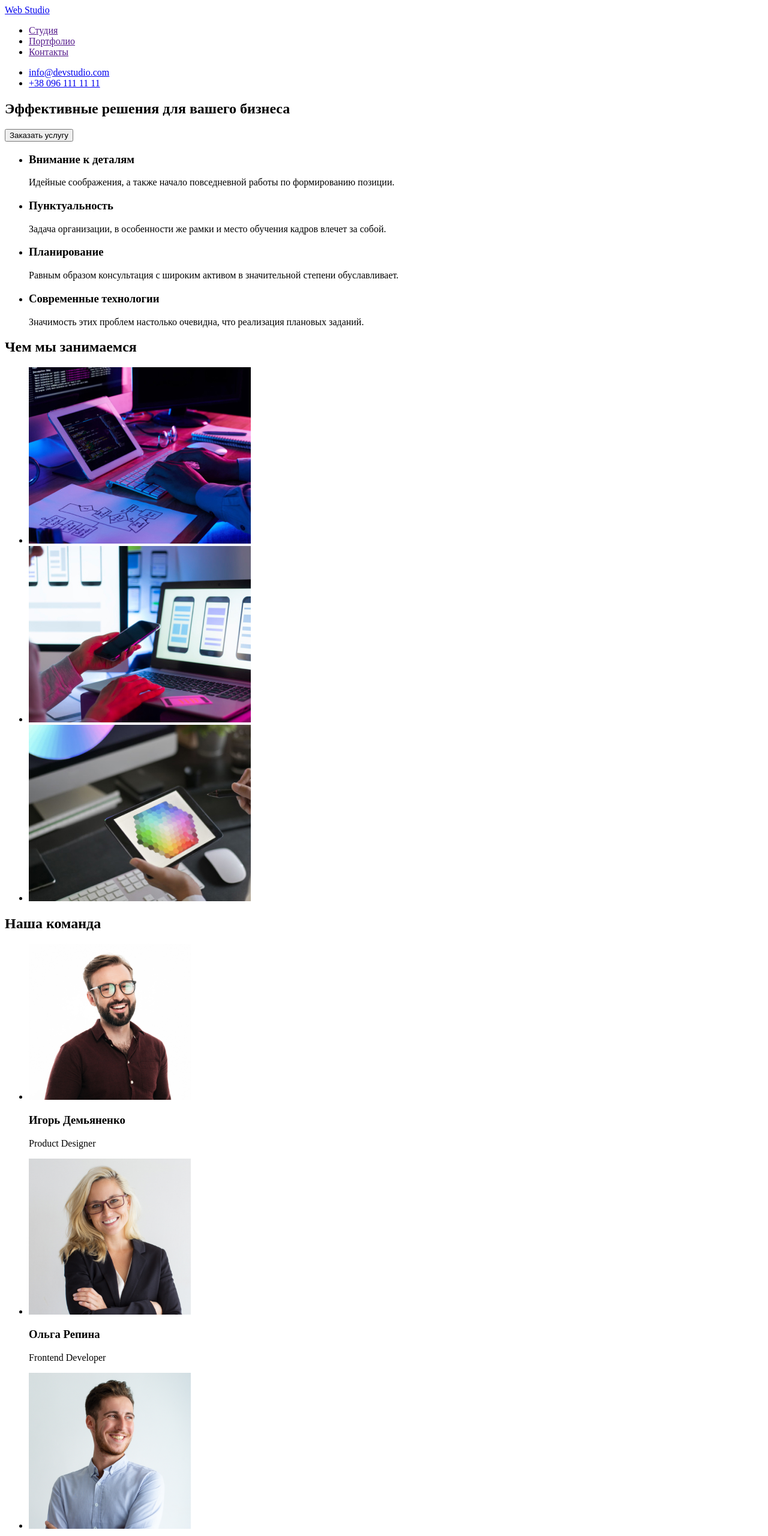
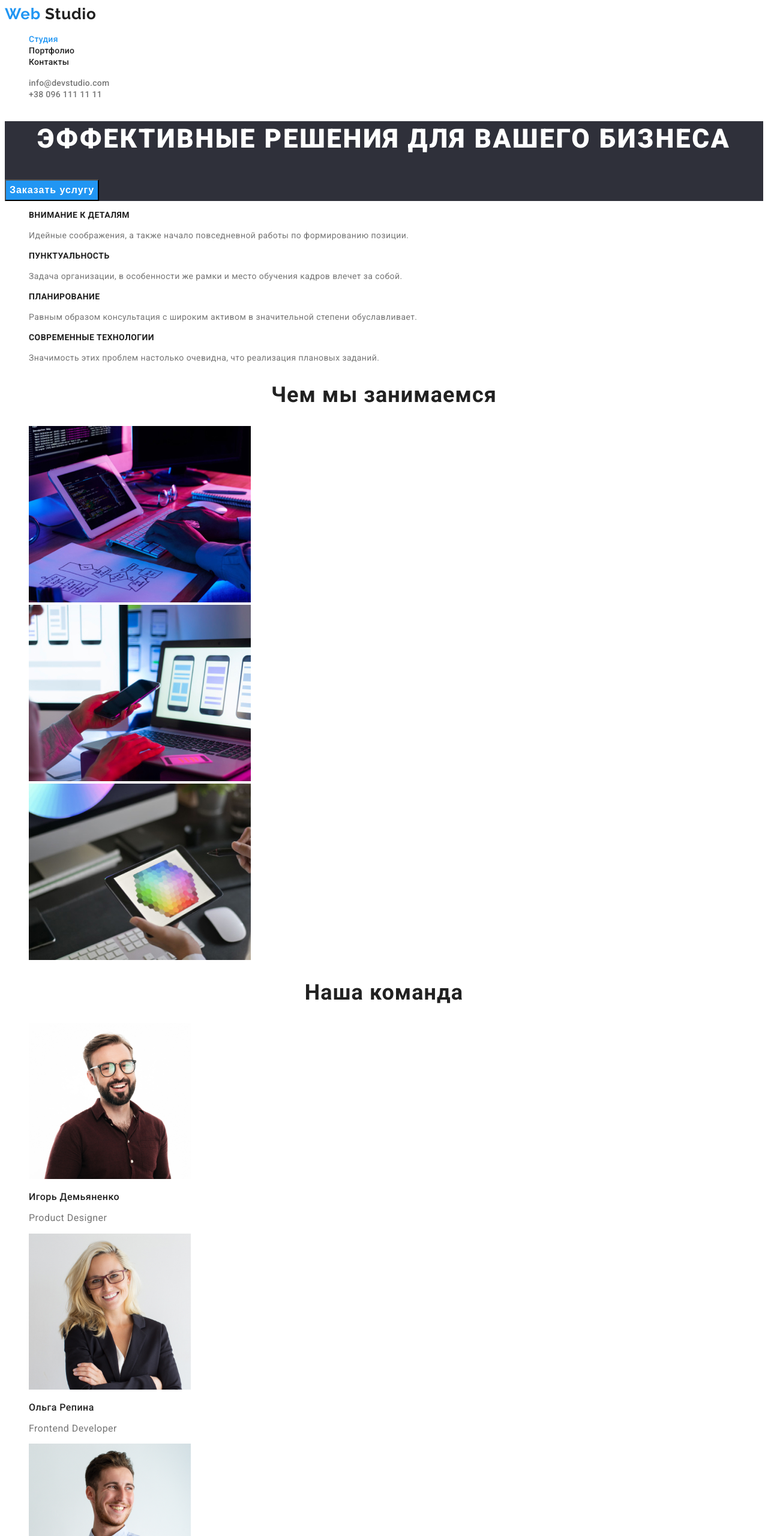
Before and after one commit to alexmykhalchuk/goit-markup-hw-02, a plain HTML site: page index.html in a window 1280 px wide. Shown: the top 2560 px of the page at 60% size. Drawn offline with Linux system fonts and the light colour scheme.

Commit message:
added styles and the second page

```diff
--- /dev/null
+++ b/css/styles.css
@@ -0,0 +1,196 @@
+/* ----------Общие стили---------- */
+
+:root {
+  --primary-text-color: #757575;
+  --secondary-text-color: #212121;
+  --accent-color: #2196f3;
+}
+
+body {
+  font-family: 'Roboto', sans-serif;
+  font-weight: 400;
+  background-color: #ffffff;
+}
+
+.list {
+  list-style: none;
+}
+
+.link {
+  text-decoration: none;
+}
+
+/* ----------Шапка---------- */
+
+.logo {
+  font-family: 'Raleway', sans-serif;
+  font-weight: 700;
+  font-size: 26px;
+  line-height: 1.19;
+  letter-spacing: 0.03em;
+  color: var(--secondary-text-color);
+}
+
+.logo-part {
+  color: var(--accent-color);
+}
+
+.menu-link {
+  font-weight: 500;
+  font-size: 14px;
+  line-height: 1.14;
+  letter-spacing: 0.02em;
+  color: var(--secondary-text-color);
+}
+
+.menu-link:hover,
+.menu-link:focus {
+  color: var(--accent-color);
+}
+
+.menu-link-active {
+  color: var(--accent-color);
+}
+
+.contact-info-email,
+.contact-info-tel {
+  font-weight: 500;
+  font-size: 14px;
+  line-height: 1.14px;
+  letter-spacing: 0.02em;
+  color: var(--primary-text-color);
+}
+
+.contact-info-email:hover,
+.contact-info-email:focus,
+.contact-info-tel:hover,
+.contact-info-tel:focus {
+  color: var(--accent-color);
+}
+
+/* ----------Hero---------- */
+
+.hero {
+  background: #2f303a;
+}
+
+.main-title {
+  font-weight: 900;
+  font-size: 44px;
+  line-height: 1.36;
+  text-align: center;
+  letter-spacing: 0.06em;
+  text-transform: uppercase;
+  color: #ffffff;
+}
+
+.modal-btn {
+  font-weight: 700;
+  font-size: 16px;
+  line-height: 1.88;
+  letter-spacing: 0.06em;
+  color: #ffffff;
+  background: #2196f3;
+  cursor: pointer;
+}
+
+/* ----------Компоненты---------- */
+
+.advantages-title {
+  font-weight: 700;
+  font-size: 14px;
+  line-height: 1.14;
+  letter-spacing: 0.03em;
+  text-transform: uppercase;
+  color: var(--secondary-text-color);
+}
+
+.description {
+  font-size: 14px;
+  line-height: 1.71;
+  letter-spacing: 0.03em;
+  color: var(--primary-text-color);
+}
+
+.skills-title,
+.employees-title {
+  font-weight: 700;
+  font-size: 36px;
+  line-height: 1.16;
+  text-align: center;
+  letter-spacing: 0.03em;
+  color: var(--secondary-text-color);
+}
+
+.employees-list-title {
+  font-weight: 500;
+  font-size: 16px;
+  line-height: 1.19;
+  /* text-align: center; */
+  letter-spacing: 0.03em;
+  color: var(--secondary-text-color);
+}
+
+.employees-list-description {
+  font-size: 16px;
+  line-height: 1.19;
+  /* text-align: center; */
+  letter-spacing: 0.03em;
+  color: var(--primary-text-color);
+}
+
+/* Footer */
+
+.footer {
+  background: #2f303a;
+}
+
+.logo-theme-dark {
+  color: #ffffff;
+}
+
+.address-list-link {
+  font-size: 14px;
+  line-height: 1.71;
+  letter-spacing: 0.03em;
+  color: rgba(255, 255, 255, 0.6);
+}
+
+.address-list-link:hover,
+.address-list-link:focus {
+  color: #ffffff;
+}
+
+/* Портфолио */
+
+.projects-filter-button {
+  font-weight: 500;
+  font-size: 16px;
+  line-height: 1.63;
+  text-align: center;
+  letter-spacing: 0.03em;
+  color: var(--secondary-text-color);
+  background: #f5f4fa;
+}
+
+.projects-filter-button:hover,
+.projects-filter-button:focus {
+  color: #ffffff;
+  background: var(--accent-color);
+}
+
+.projects-list-title {
+  font-weight: 700;
+  font-size: 18px;
+  line-height: 2;
+  letter-spacing: 0.06em;
+  color: var(--secondary-text-color);
+}
+
+.projects-description {
+  font-weight: 400;
+  font-size: 16px;
+  line-height: 1.88;
+  letter-spacing: 0.03em;
+  color: var(--primary-text-color);
+}
--- a/index.html
+++ b/index.html
@@ -4,101 +4,117 @@
     <meta charset="UTF-8">
     <meta http-equiv="X-UA-Compatible" content="IE=edge">
     <meta name="viewport" content="width=device-width, initial-scale=1.0">
-    <title>Студия разработки и продвижения сайтов</title>
+    <title>Webstudio</title>
+    <link rel="preconnect" href="https://fonts.googleapis.com">
+    <link rel="preconnect" href="https://fonts.gstatic.com" crossorigin>
+    <link href="https://fonts.googleapis.com/css2?family=Raleway:wght@700&family=Roboto:wght@400;500;700;900&display=swap"
+    rel="stylesheet">
+    <link rel="stylesheet" href="./css/styles.css">
 </head>
 <body>
- <header>
-     <nav>
-     <a href="/" lang="en">
-         <span lang="en">Web</span>
+ <header class="top-header">
+     <nav class="header-nav">
+     <a class="logo link" href="./index.html" lang="en">
+         <span class="logo-part" lang="en">Web</span>
         Studio
      </a>
-     <ul>
-         <li><a href="">Студия</a></li>
-         <li><a href="">Портфолио</a></li>
-         <li><a href="">Контакты</a></li>
+     <ul class="menu list">
+         <li class="menu-item"><a class="menu-link menu-link-active link" href="">Студия</a></li>
+         <li class="menu-item"><a class="menu-link link" href="./portfolio.html">Портфолио</a></li>
+         <li class="menu-item"><a class="menu-link link" href="">Контакты</a></li>
      </ul>
      </nav>
-     <ul>
-     <li><a href="mailto:info@devstudio.com">info@devstudio.com</a></li>
-     <li><a href="tel:0961111111">+38 096 111 11 11</a></li>
+     <ul class="contact-info list">
+     <li class="contact-info-item"><a class="contact-info-email link" href="mailto:info@devstudio.com">info@devstudio.com</a></li>
+     <li class="contact-info-item"><a class="contact-info-tel link" href="tel:0961111111">+38 096 111 11 11</a></li>
      </ul>
  </header>
  <main>
-     <section>
-         <h1>Эффективные решения для вашего бизнеса</h1>
-         <button type="button">Заказать услугу</button>
+     <!-- Hero -->
+     <section class="hero">
+         <h1 class="main-title">Эффективные решения для вашего бизнеса</h1>
+         <button class="modal-btn" type="button">Заказать услугу</button>
      </section>
-     <section>
-         <!--<h2>Особености</h2>-->
-         <ul>
-             <li>
-                 <h3>Внимание к деталям</h3>
-                 <p>Идейные соображения, а также начало повседневной работы по формированию позиции.</p>
+     <!-- Преимущества -->
+     <section class="advantages">
+         <!--<h2>Преимущества</h2>-->
+         <ul class="advantages-list list">
+             <li class="advantages-list-item">
+                 <h3 class="advantages-title">Внимание к деталям</h3>
+                 <p class="description">Идейные соображения, а также начало повседневной работы по формированию позиции.</p>
              </li>
-             <li>
-                 <h3>Пунктуальность</h3>
-                 <p>Задача организации, в особенности же рамки и место обучения кадров влечет за собой.</p>
+             <li class="advantages-list-item">
+                 <h3 class="advantages-title">Пунктуальность</h3>
+                 <p class="description">Задача организации, в особенности же рамки и место обучения кадров влечет за собой.</p>
              </li>
-             <li>
-                 <h3>Планирование</h3>
-                 <p>Равным образом консультация с широким активом в значительной степени обуславливает.</p>
+             <li class="advantages-list-item">
+                 <h3 class="advantages-title">Планирование</h3>
+                 <p class="description">Равным образом консультация с широким активом в значительной степени обуславливает.</p>
              </li>
-             <li>
-                 <h3>Современные технологии</h3>
-                 <p>Значимость этих проблем настолько очевидна, что реализация плановых заданий.</p>
+             <li class="advantages-list-item">
+                 <h3 class="advantages-title">Современные технологии</h3>
+                 <p class="description">Значимость этих проблем настолько очевидна, что реализация плановых заданий.</p>
              </li>
          </ul>
      </section>
-     <section>
-         <h2>Чем мы занимаемся</h2>
-         <ul>
-             <li><img src="./img/skills/img-1.jpg" alt="Человек работает с кодом" width="370" height="294"></li>
-             <li><img src="./img/skills/img-2.jpg" alt="Человек занимается адапнацией сайта для телефона" width="370" height="294"></li>
-             <li><img src="./img/skills/img-3.jpg" alt="Человек подбирает цветовую гамму для сайта" width="370" height="294"></li>
+     <!-- Чем мы занимаемся  -->
+     <section class="skills ">
+         <h2 class="skills-title">Чем мы занимаемся</h2>
+         <ul class="skills-list list">
+             <li class="skills-list-item">
+                 <img class="skills-gallery-img" src="./img/skills/img-1.jpg" alt="Человек работает с кодом" width="370" height="294">
+             </li>
+             <li class="skills-list-item">
+                 <img class="skills-gallery-img" src="./img/skills/img-2.jpg" alt="Человек занимается адапнацией сайта для телефона" width="370" height="294">
+             </li>
+             <li class="skills-list-item">
+                 <img class="skills-gallery-img" src="./img/skills/img-3.jpg" alt="Человек подбирает цветовую гамму для сайта" width="370" height="294">
+             </li>
          </ul>
      </section>
-     <section>
-         <h2>Наша команда</h2>
+     <!-- Наша команда -->
+     <section class="employees">
+         <h2 class="employees-title">Наша команда</h2>
          <ul>
-             <li>
-                 <img src="./img/worker/foro-1.jpg" alt="Фото сотрудника компании" width="270" height="260">
-                 <h3>Игорь Демьяненко</h3>
-                 <p lang="en">Product Designer</p>
+             <li class="employees-list list">
+                 <img class="employees-list-img" src="./img/worker/foro-1.jpg" alt="Фото сотрудника компании" width="270" height="260">
+                 <h3 class="employees-list-title">Игорь Демьяненко</h3>
+                 <p class="employees-list-description" lang="en">Product Designer</p>
              </li>
-             <li>
-                 <img src="./img/worker/foto-2.jpg" alt="Фото сотрудника компании" width="270" height="260">
-                 <h3>Ольга Репина</h3>
-                 <p lang="en">Frontend Developer</p>
+             <li class="employees-list list">
+                 <img class="employees-list-img" src="./img/worker/foto-2.jpg" alt="Фото сотрудника компании" width="270" height="260">
+                 <h3 class="employees-list-title">Ольга Репина</h3>
+                 <p class="employees-list-description" lang="en">Frontend Developer</p>
              </li>
-             <li>
-                 <img src="./img/worker/foto-3.jpg" alt="Фото сотрудника компании" width="270" height="260">
-                 <h3>Николай Тарасов</h3>
-                 <p lang="en">Marketing</p>
+             <li class="employees-list list">
+                 <img class="employees-list-img" src="./img/worker/foto-3.jpg" alt="Фото сотрудника компании" width="270" height="260">
+                 <h3 class="employees-list-title">Николай Тарасов</h3>
+                 <p class="employees-list-description" lang="en">Marketing</p>
              </li>
-             <li>
-                 <img src="./img/worker/foto-4.jpg" alt="Фото сотрудника компании" width="270" height="260">
-                 <h3>Михаил Ермаков</h3>
-                 <p lang="en">UI Designer</p>
+             <li class="employees-list list">
+                 <img class="employees-list-img" src="./img/worker/foto-4.jpg" alt="Фото сотрудника компании" width="270" height="260">
+                 <h3 class="employees-list-title">Михаил Ермаков</h3>
+                 <p class="employees-list-description" lang="en">UI Designer</p>
              </li>
          </ul>
      </section>
  </main>
- <footer>
+  <!--Footer  -->
+ <footer class="footer">
      <!--<h2>Контакты</h2>-->
-    <a href="/" lang="en">
-        <span lang="en">Web</span>
+    <a class="logo-theme-dark logo link" href="./index.html" lang="en">
+        <span class="logo-part" lang="en">Web</span>
         Studio
     </a>
-    <address>
-        <ul>
-             <li>
-                <a href="https://goo.gl/maps/iyZ725LAT5xDC7ZR8" target="_blank" rel="noopener noreferrer">
+    <address class="address">
+        <ul class="address-list list">
+             <li class="address-list-item">
+                <a class="address-list-link link" href="https://goo.gl/maps/iyZ725LAT5xDC7ZR8" target="_blank" rel="noopener noreferrer">
                 г. Киев, пр-т Леси Украинки, 26
                 </a>
             </li>
-            <li><a href="mailto:info@devstudio.com">info@devstudio.com</a></li>
-            <li><a href="tel:0961111111">+38 096 111 11 11</a></li>
+            <li class="address-list-item"><a class="address-list-link link" href="mailto:info@devstudio.com">info@devstudio.com</a></li>
+            <li class="address-list-item"><a class="address-list-link link" href="tel:0961111111">+38 096 111 11 11</a></li>
         </ul>
     </address>
  </footer>
```
Also changed, not shown: portfolio.html (added, +168 -0 lines), img/projects/projects-img-1.jpg (added), img/projects/projects-img-2.jpg (added), img/projects/projects-img-3.jpg (added), img/projects/projects-img-4.jpg (added), img/projects/projects-img-5.jpg (added), img/projects/projects-img-6.jpg (added), img/projects/projects-img-7.jpg (added), img/projects/projects-img-8.jpg (added), img/projects/projects-img-9.jpg (added).
